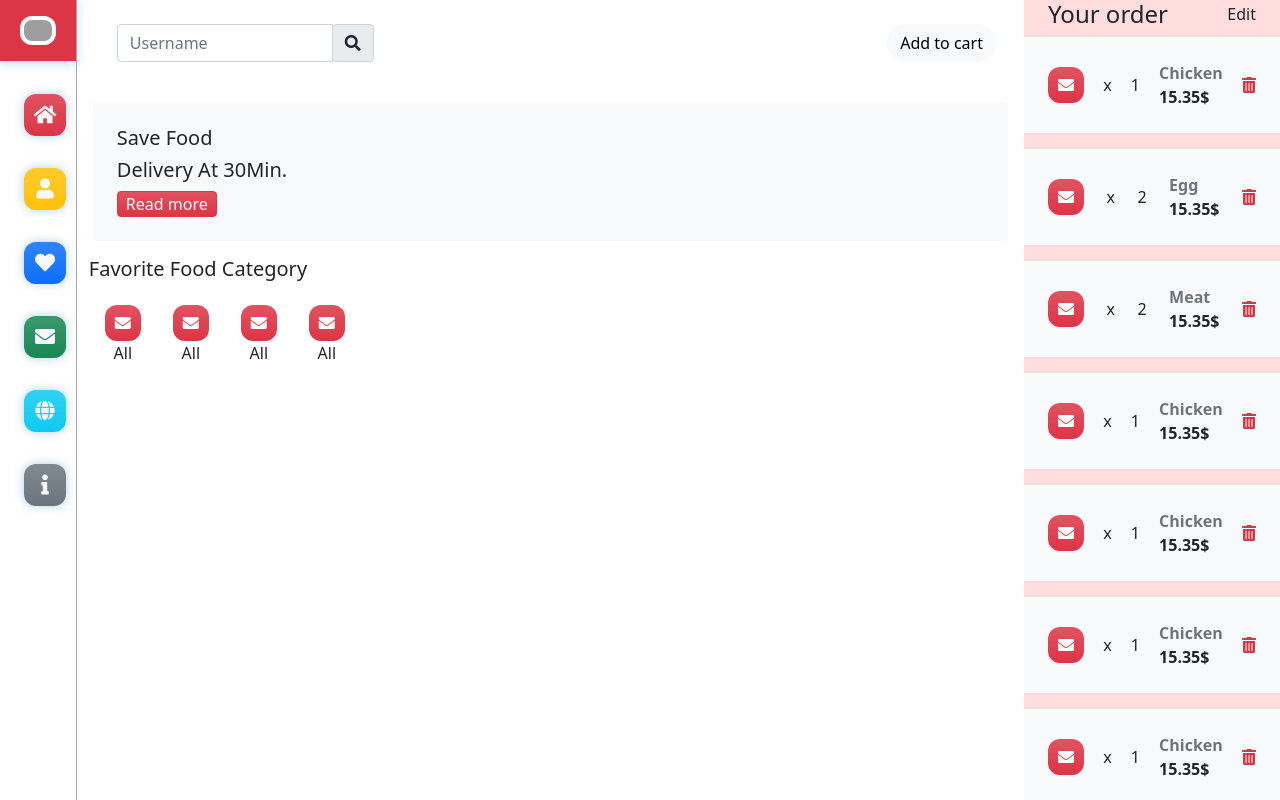
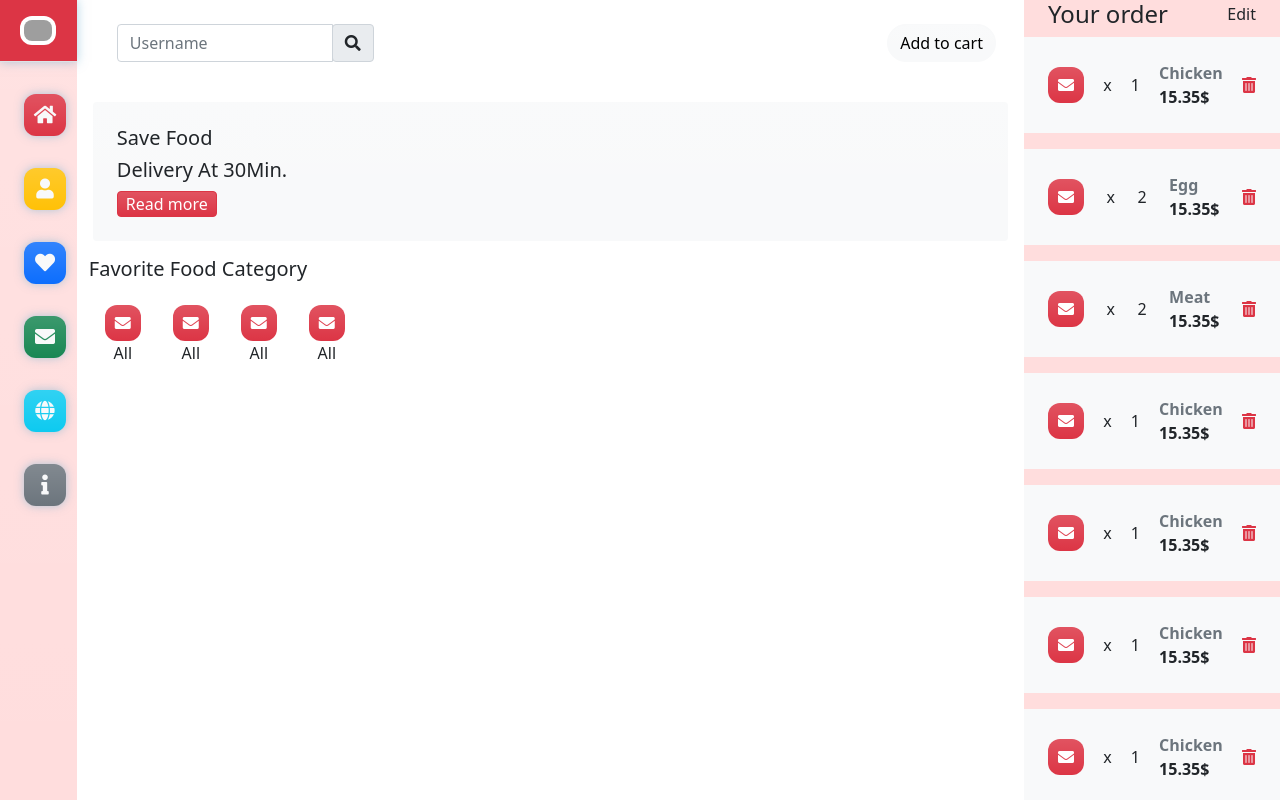
Before and after one commit to santokhan/quick-food, a React (Create React App) app in the folder client/: page / in a window 1280 px wide. Built offline with nearby package versions, Linux system fonts and the light colour scheme; grey boxes are pictures that could not be loaded.

Commit message:
Update app-left-bar.css

```diff
--- a/client/src/component/app-left-bar/app-left-bar.css
+++ b/client/src/component/app-left-bar/app-left-bar.css
@@ -1,8 +1,8 @@
 .app-left-bar {
     width: 6%;
     height: 100%;
-    /* background-color: #ffdddd; */
-    border-right: 0.5px solid rgba(85, 85, 85, 0.5);
+    background-color: #ffdddd;
+    /* border-right: 0.5px solid rgba(85, 85, 85, 0.5); */
 }
 
 .app-left-bar .logo-container {
```
